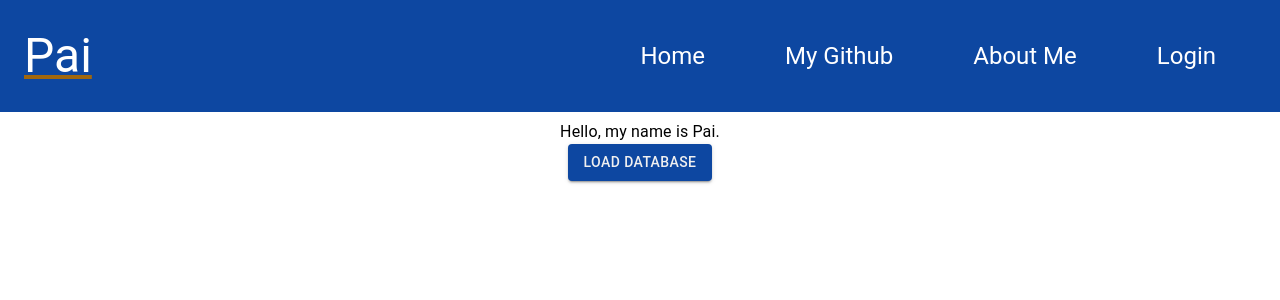
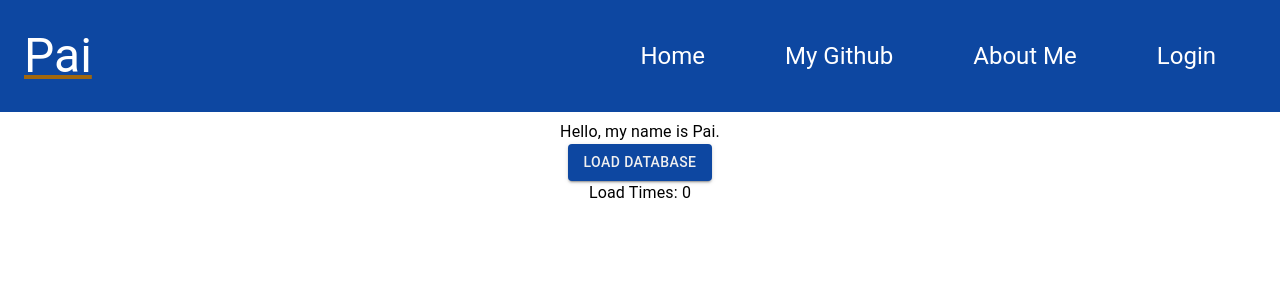
Before and after one commit to paiqu/paiqu.github.io, a React (Create React App) app: page /about in a window 1280 px wide. Shown: the top 300 px of the page. Built offline with nearby package versions, Linux system fonts and the light colour scheme.

Commit message:
add a count for load times

```diff
--- a/src/pages/AboutPage.tsx
+++ b/src/pages/AboutPage.tsx
@@ -39,14 +39,18 @@ export default function AboutPage(props: AboutPageProps) {
   const theme = useTheme();
 
   const [users, setUsers] = useState<Array<User>>([]);
+  const [count, setCount] = useState(0);
 
   const handleClick = () => {
+    setCount(x => x + 1);
+
     db
       .collection('users')
       .withConverter(userConverter)
       .get()
       .then((querySnapshot: firebase.firestore.QuerySnapshot<User>) => {
         console.log(querySnapshot);
+        setUsers([]);
         querySnapshot.forEach((doc) => {
           const data = doc.data() as User;
           console.log(data);
@@ -83,6 +87,10 @@ export default function AboutPage(props: AboutPageProps) {
             {users.map((user) => {
               return <li>{`${user.first} ${user.last} email: ${user.email} birthday: ${moment(user.birthday).format("MMM Do YYYY")}`}</li>;
             })}
+
+          </Typography>
+          <Typography variant='body1' align='center'>
+            Load Times: {count}
           </Typography>
         </Grid>
       </Grid>
```
